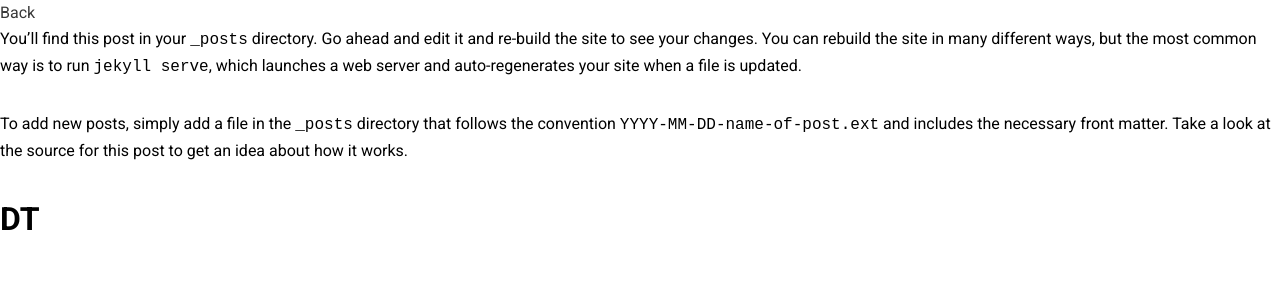
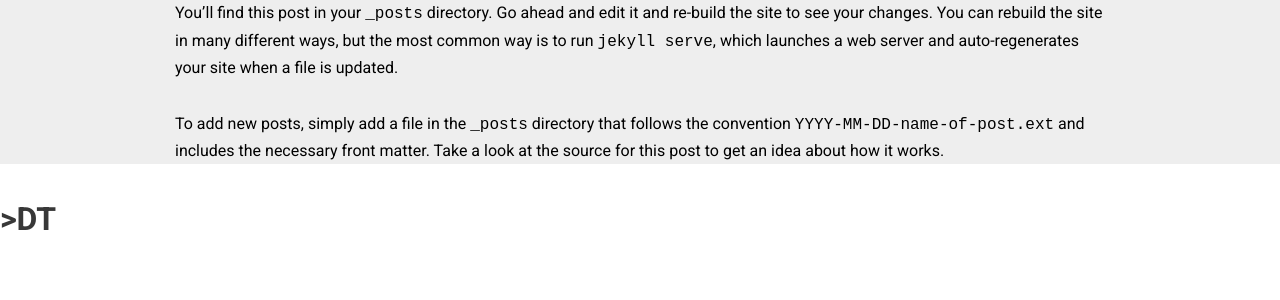
Before and after one commit to ginpro/ginpro.github.io, a Jekyll site: the page built from _posts/2015-10-03-welcome-to-jekyll.markdown, in a window 1280 px wide. Shown: the top 300 px of the page. Built offline with Jekyll 4.4.1, drawn with Linux system fonts in a browser that asks for light colours.

Commit message:
fixed post page

```diff
--- a/_includes/footer-post.html
+++ b/_includes/footer-post.html
@@ -1,3 +1,8 @@
-<footer>
-  <h1>DT</h1>
+<footer class="footer-post">
+  <h1 class="logo pull-left"><a href="#">>DT</a</h1>
+
+  <div class="pull-right">
+    <h3>{{post.title}}</h3>
+  </div>
+
 </footer>
--- a/_includes/header-post.html
+++ b/_includes/header-post.html
@@ -1,3 +1,3 @@
-<header>
+<!-- <header class="header-post">
   <a href="http://ginpro.github.io/homepage/">Back</a>
-</header>
+</header> -->
--- /dev/null
+++ b/_sass/_post-detail.scss
@@ -0,0 +1,10 @@
+.page-content {
+  background: #eee;
+
+  .wrapper {
+    with: 100%;
+    max-width: 960px;
+    margin: auto;
+    padding: 0 15px;
+  }
+}
--- a/css/main.scss
+++ b/css/main.scss
@@ -3,53 +3,6 @@
 ---
 @charset "utf-8";
 
-
-
-// // Our variables
-// $base-font-family: Helvetica, Arial, sans-serif;
-// $base-font-size:   16px;
-// $small-font-size:  $base-font-size * 0.875;
-// $base-line-height: 1.5;
-
-// $spacing-unit:     30px;
-
-// $text-color:       #111;
-// $background-color: #fdfdfd;
-// $brand-color:      #2a7ae2;
-
-// $grey-color:       #828282;
-// $grey-color-light: lighten($grey-color, 40%);
-// $grey-color-dark:  darken($grey-color, 25%);
-
-// // Width of the content area
-// $content-width:    800px;
-
-// $on-palm:          600px;
-// $on-laptop:        800px;
-
-
-
-// // Using media queries with like this:
-// // @include media-query($on-palm) {
-// //     .wrapper {
-// //         padding-right: $spacing-unit / 2;
-// //         padding-left: $spacing-unit / 2;
-// //     }
-// // }
-// @mixin media-query($device) {
-//     @media screen and (max-width: $device) {
-//         @content;
-//     }
-// }
-
-
-
-// Import partials from `sass_dir` (defaults to `_sass`)
-// @import
-//         "base",
-//         "layout",
-//         "syntax-highlighting"
-// ;
 
 @import "bourbon/bourbon";
 @import "reset";
@@ -62,6 +15,7 @@
 @import 'space';
 @import 'contact';
 @import 'article';
+@import 'post-detail';
 @import 'socials';
 @import 'mail';
 @import 'res';
```
